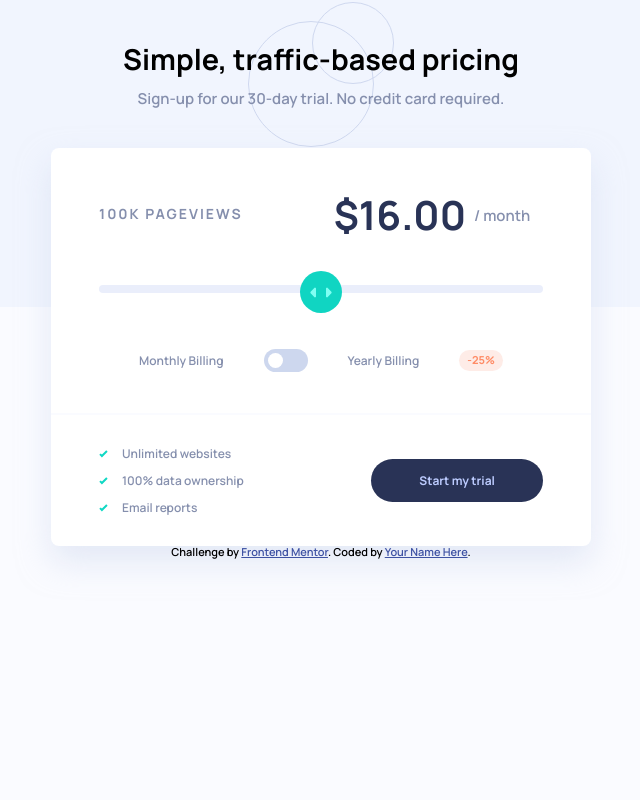
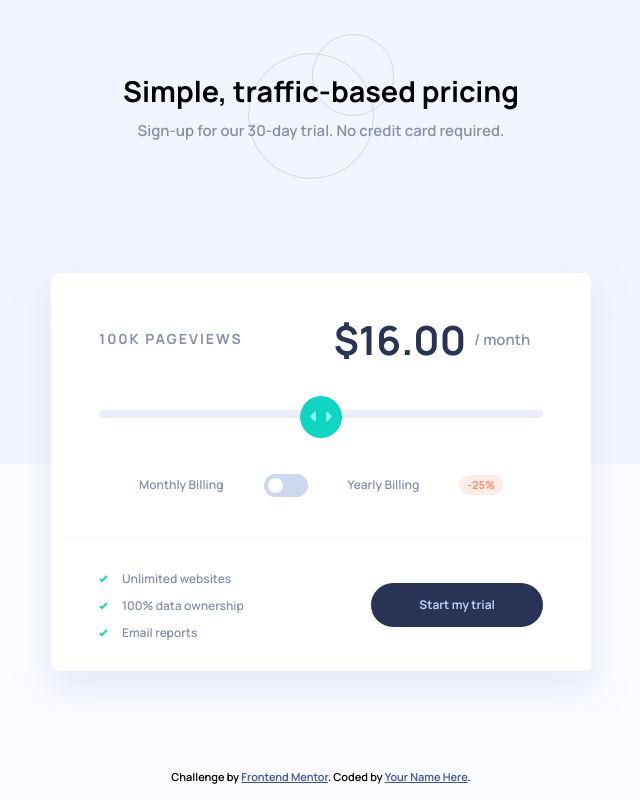
Before and after one commit to MishaHernandez/interactive-pricing-component, a plain HTML site: page index.html in a window 1280 px wide. Shown: the whole page, without its empty margins (319-959 px from the left). Drawn offline with Linux system fonts and the light colour scheme.

Commit message:
Added final desktop styles.

```diff
--- a/css/style.css
+++ b/css/style.css
@@ -47,14 +47,28 @@ body {
     background-position: 0 0;
     background-size: auto 55%;
     background-color: var(--very-pale-blue);
+
+    display: flex;
+    flex-direction: column;
+    align-items: center;
+    row-gap: 1.8rem;
+}
+@media screen and (min-width: 600px) {
+    body {
+        height: 100vh;
+        justify-content: space-between;
+    }
+}
+@media screen and (min-width: 600px) {
+    body {
+        background-size: 100% 58%;
+    }
 }
 /* ================================================================================ */
 .header {
     text-align: center;
     margin-top: 3.5rem;
-    margin-right: auto;
-    margin-bottom: 2rem;
-    margin-left: auto;
+    /* margin-bottom: 2rem; */
     padding-top: 1.5rem;
     padding-bottom: 1.5rem;
 
@@ -64,7 +78,7 @@ body {
 }
 @media screen and (min-width: 600px) {
     .header {
-        margin-top: 0;
+        margin-top: 2rem;
         margin-bottom: 0;
     }
 }
@@ -98,8 +112,6 @@ body {
 .card {
     width: 85%;
     max-width: 540px;
-    margin-left: auto;
-    margin-right: auto;
     border-radius: 8px;
     background-color: var(--white);
     box-shadow: 0 1rem 2rem rgba(205, 215, 238, .5);
@@ -259,9 +271,12 @@ body {
     }
 }
 .card__footer-items {
-    /* margin-bottom: 1.5rem; */
     line-height: 1.25;
-    text-align: left;
+}
+@media screen and (min-width: 600px) {
+    .card__footer-items {
+        text-align: left;
+    }
 }
 .card__footer-item::before {
     display: inline-block;
@@ -288,6 +303,8 @@ body {
 .attribution {
     font-size: 11px;
     text-align: center;
+    margin-top: 8px;
+    margin-bottom: 1rem;
 }
 .attribution__link {
     color: hsl(228, 45%, 44%);
--- a/index.html
+++ b/index.html
@@ -18,7 +18,6 @@
 </head>
 <body>
 
-  <div class="container">
   <header class="header">
     <h1 class="header__title">Simple, traffic-based pricing</h1>
     <h2 class="header__subtitle">Sign-up for our 30-day trial. No credit card required.</h2>
@@ -59,11 +58,11 @@
       <button class="button card__footer-button">Start my trial</button>
     </div>
   </div>
-  </div>
 
   <div class="attribution">
     Challenge by <a class="attribution__link" href="https://www.frontendmentor.io?ref=challenge" target="_blank">Frontend Mentor</a>.
     Coded by <a class="attribution__link" href="#">Your Name Here</a>.
   </div>
+
 </body>
 </html>
```
Lines whose indentation alone changed are shown as unchanged.
